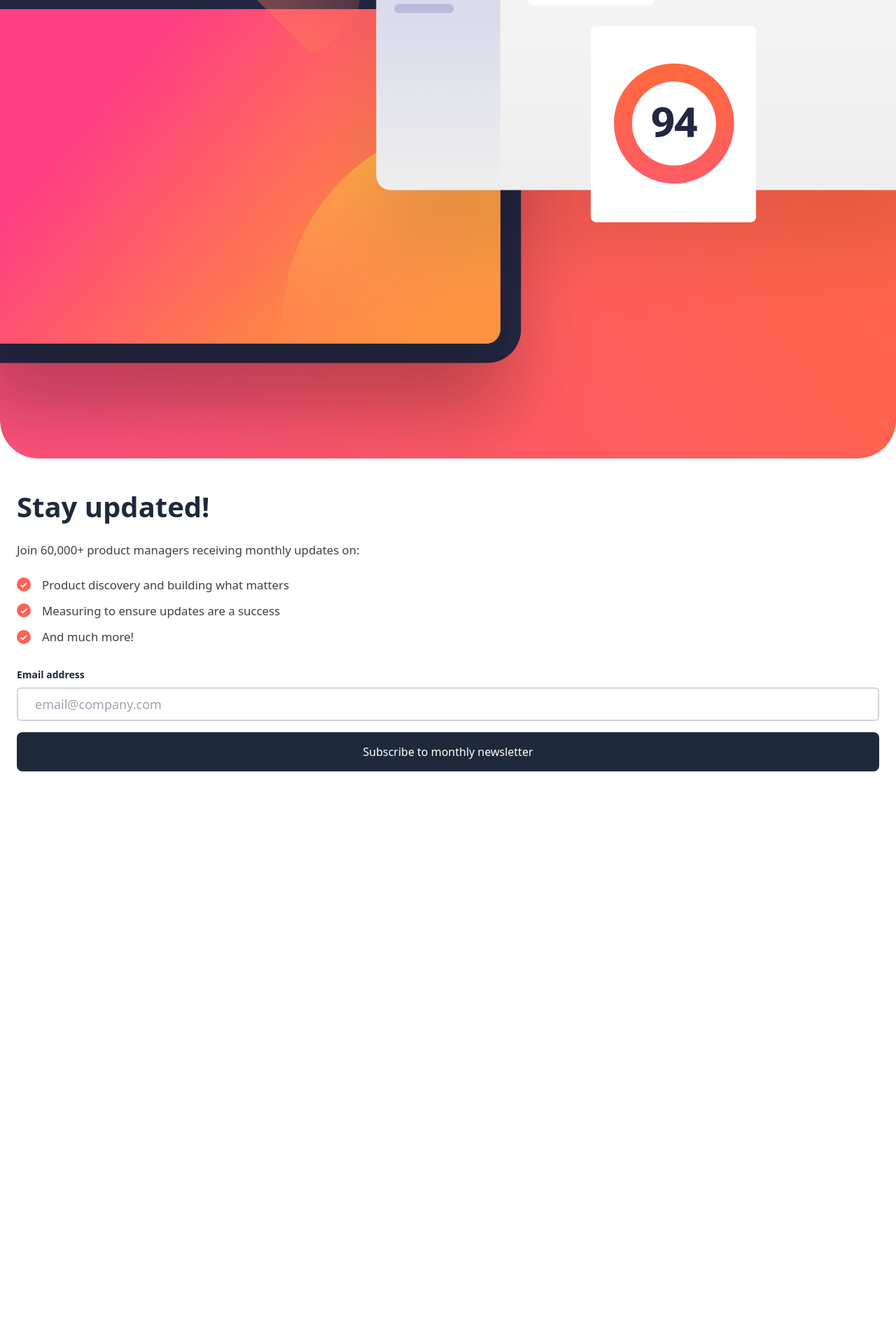
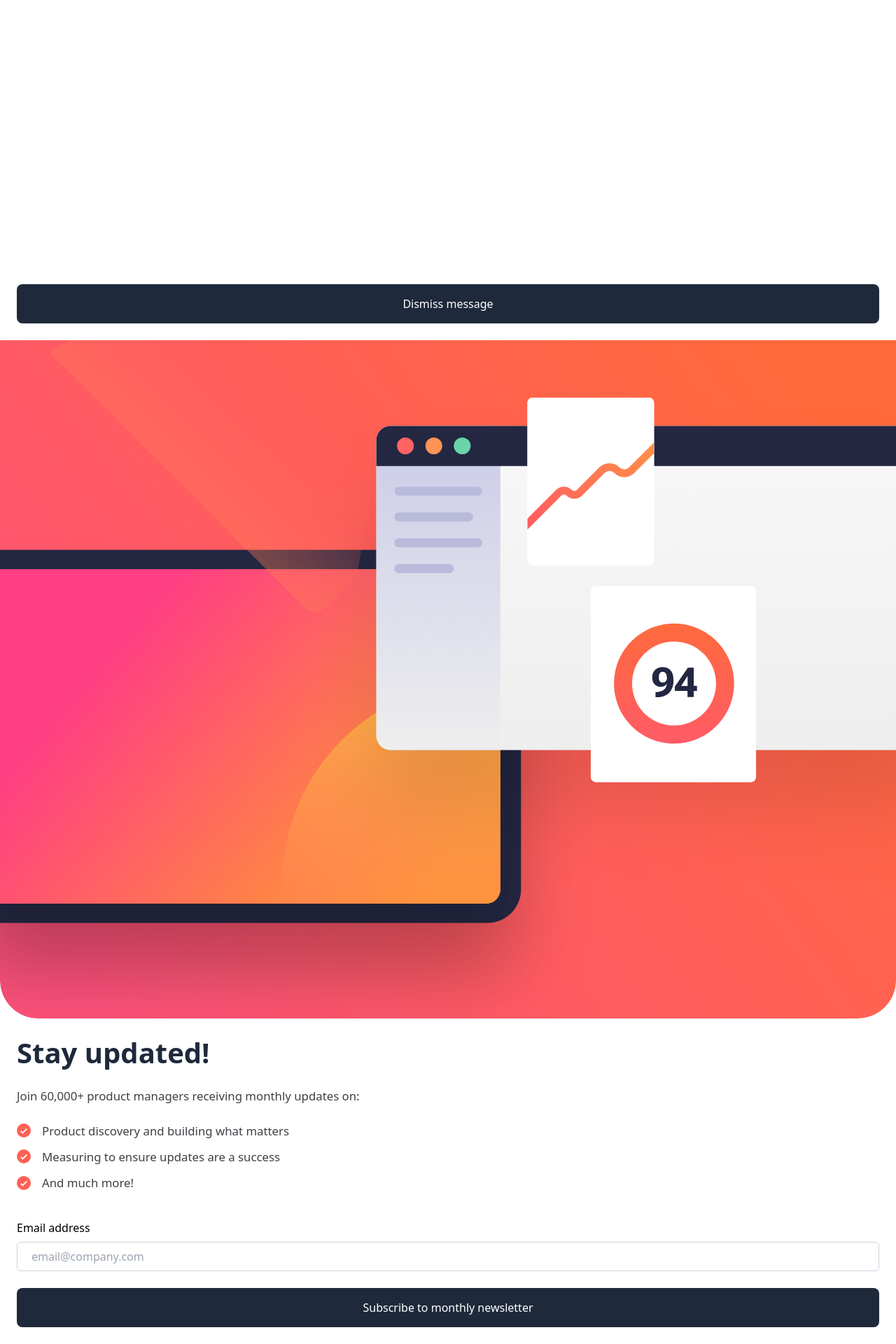
Before and after one commit to seesmof/Newsletter-Signup-Webapp, a React (Vite) app: page / in a window 1280 px wide. Shown: the part 314-2234 px from the top of the page at 70% size. Before the commit the page ends 1440 px from the top, so only its background shows below. Built offline with nearby package versions, Linux system fonts and the light colour scheme.

Commit message:
🌿: Friday, June 16, 2023 at 10:38:28 PM Eastern European Summer Time

```diff
--- a/src/App.jsx
+++ b/src/App.jsx
@@ -5,77 +5,56 @@ import Hero from "./components/Hero";
 import Button from "./components/Button";
 import { twMerge } from "tailwind-merge";
 
-const Success = ({ children }) => {
+function App() {
+  const emailValue = useRef();
+
+  const SuccessModel = ({ children }) => {
     return (
-    <>
-      <div className="text-zinc-700 absolute z-50 w-full h-screen bg-white">
-        <div className="container flex flex-col justify-between h-screen p-6 pb-10 mx-auto">
-          <div className="gap-7 flex flex-col flex-1 py-32">
-            <img src={iconList} alt=" icon" className="w-16" />
-            <h1 className="text-slate-800 text-[2.5rem] leading-[1.1] font-bold">
+      <div className="flex flex-col items-start justify-between w-full min-h-screen">
+        <div className="flex flex-col items-start w-full p-6 mt-40">
+          <img src={iconList} alt="" className="w-16" />
+          <h3 className="text-4xl font-bold text-black">
             Thanks for subscribing!
-            </h1>
-            <p className="font-medium">
-              A confirmation email has been sent to{" "}
-              <a href="#" className="font-bold">
-                {children ? children : "your email"}
-              </a>
-              . Please open it and click the button inside to confirm your
-              subscription.
-            </p>
+          </h3>
         </div>
-          <Button>Dismiss message</Button>
+        <div className="flex flex-col items-center justify-center w-full p-6">
+          <Button
+            onClick={() => {
+              toggleModelVisibility();
+            }}
+          >
+            Dismiss message
+          </Button>
         </div>
       </div>
-    </>
     );
   };
 
-function App() {
-  const emailRef = useRef();
-  const [success, setSuccess] = useState(false);
-  const onSubmit = () => setSuccess(true);
-  const onDismiss = () => setSuccess(false);
+  const toggleModelVisibility = () => {};
 
   return (
     <>
-      <div className="flex flex-col w-full min-h-screen overflow-hidden">
-        <article className="">
-          <div className="w-full">
-            <img
-              src={illustrationSignpMobile}
-              alt="sign up illustration mobile"
-              className="w-full"
+      <div className="flex flex-col">
+        <SuccessModel />
+
+        <img src={illustrationSignpMobile} alt="" />
+
+        <div className="p-6">
+          <Hero />
+
+          <section className="flex flex-col pt-10">
+            <h3 className="font-medium text-black">Email address</h3>
+            <input
+              type="text"
+              className="border-slate-300 w-full px-5 py-2 mt-2 border rounded-md"
+              placeholder="email@company.com"
+              ref={emailValue}
             />
+            <button className="button mt-6">
+              Subscribe to monthly newsletter
+            </button>
+          </section>
         </div>
-          <div className="container flex flex-col justify-center flex-1 p-6 mx-auto bg-white">
-            <Hero />
-            <article className="flex flex-col justify-center">
-              <div className="flex flex-col">
-                <label
-                  htmlFor="email-input"
-                  className="text-slate-800 pb-2 text-sm font-bold"
-                >
-                  Email address
-                </label>
-                <input
-                  type="email"
-                  placeholder="email@company.com"
-                  className="px-6 py-2 mb-4 text-lg border-2 border-gray-300 rounded-md"
-                  ref={emailRef}
-                  required
-                />
-                <Button type={"submit"} onClick={onSubmit}>
-                  Subscribe to monthly newsletter
-                </Button>
-              </div>
-            </article>{" "}
-          </div>
-        </article>
-
-        {success && (
-          <Success onDismiss={onDismiss}>{emailRef.current.value}</Success>
-        )}
       </div>
     </>
   );
--- a/src/components/Hero.jsx
+++ b/src/components/Hero.jsx
@@ -15,7 +15,7 @@ const Hero = () => {
 
   return (
     <>
-      <div className="text-zinc-700 text-[1.05rem] pt-5 pb-8 flex flex-col justify-center font-medium">
+      <div className="text-zinc-700 text-[1.05rem] flex flex-col justify-center font-medium">
         <h1 className="text-slate-800 text-[2.5rem] leading-tight font-bold">
           Stay updated!
         </h1>
--- a/src/index.css
+++ b/src/index.css
@@ -4,6 +4,6 @@
 
 @layer components {
   .button {
-    @apply bg-slate-800 hover:bg-red-400 hover:shadow-red-400/60 active:scale-95 hover:shadow-2xl px-6 py-4 font-medium text-white duration-500 rounded-lg;
+    @apply bg-slate-800 hover:bg-red-400 hover:shadow-red-400/60 active:scale-95 hover:shadow-2xl px-6 py-4 font-medium text-white duration-500 rounded-lg w-full;
   }
 }
```
Lines whose indentation alone changed are shown as unchanged.
